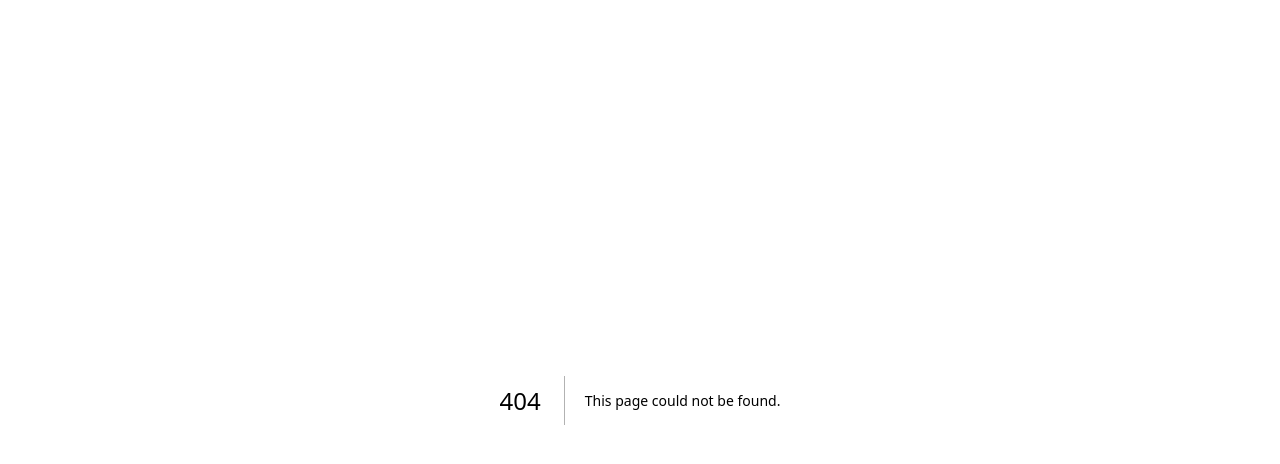
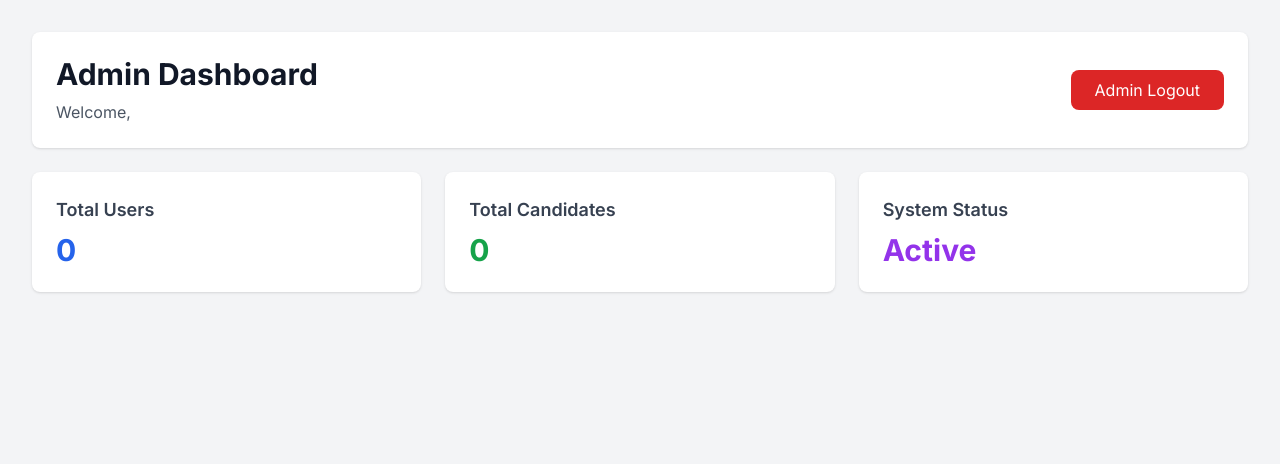
Before and after one commit to tison-io/AI-Driven-Hiring-Intelligence-Tool, a Next.js app in the folder frontend/: page /admin/dashboard in a window 1280 px wide. Before the commit this address had no page. Shown: the top 464 px of the page. Built offline with nearby package versions, Linux system fonts and the light colour scheme.

Commit message:
feat: implement admin dashboard and implement logout functionality
- created a page for admin dashboard
- login redirects to based on role to either Recruiter or Admin
  dashboard
- removed placeholder svg for successful registration popup
- add logout buttons that are functional

```diff
--- /dev/null
+++ b/frontend/src/app/admin/dashboard/page.tsx
@@ -0,0 +1,50 @@
+'use client';
+
+import { useAuth } from '@/contexts/AuthContext';
+import { useRouter } from 'next/navigation';
+
+export default function AdminDashboard() {
+  const { user, logout } = useAuth();
+  const router = useRouter();
+
+  const handleLogout = () => {
+    logout();
+    router.push('/auth/login');
+  };
+
+  return (
+    <div className="min-h-screen bg-gray-100 p-8">
+      <div className="max-w-7xl mx-auto">
+        <div className="bg-white rounded-lg shadow p-6 mb-6">
+          <div className="flex justify-between items-center">
+            <div>
+              <h1 className="text-3xl font-bold text-gray-900">Admin Dashboard</h1>
+              <p className="text-gray-600 mt-2">Welcome, {user?.email}</p>
+            </div>
+            <button
+              onClick={handleLogout}
+              className="px-6 py-2 bg-red-600 text-white rounded-lg hover:bg-red-700 transition-colors"
+            >
+              Admin Logout
+            </button>
+          </div>
+        </div>
+
+        <div className="grid grid-cols-1 md:grid-cols-3 gap-6">
+          <div className="bg-white rounded-lg shadow p-6">
+            <h3 className="text-lg font-semibold text-gray-700">Total Users</h3>
+            <p className="text-3xl font-bold text-blue-600 mt-2">0</p>
+          </div>
+          <div className="bg-white rounded-lg shadow p-6">
+            <h3 className="text-lg font-semibold text-gray-700">Total Candidates</h3>
+            <p className="text-3xl font-bold text-green-600 mt-2">0</p>
+          </div>
+          <div className="bg-white rounded-lg shadow p-6">
+            <h3 className="text-lg font-semibold text-gray-700">System Status</h3>
+            <p className="text-3xl font-bold text-purple-600 mt-2">Active</p>
+          </div>
+        </div>
+      </div>
+    </div>
+  );
+}
--- a/frontend/src/app/dashboard/page.tsx
+++ b/frontend/src/app/dashboard/page.tsx
@@ -1,11 +1,34 @@
+'use client';
+
 import ProtectedRoute from '@/components/auth/ProtectedRoute';
+import { useAuth } from '@/contexts/AuthContext';
+import { useRouter } from 'next/navigation';
 
 export default function DashboardPage() {
+  const { user, logout } = useAuth();
+  const router = useRouter();
+
+  const handleLogout = () => {
+    logout();
+    router.push('/auth/login');
+  };
+
   return (
     <ProtectedRoute>
       <div className="min-h-screen bg-gray-50 p-8">
         <div className="max-w-7xl mx-auto">
-          <h1 className="text-3xl font-bold text-gray-900 mb-8">Dashboard</h1>
+          <div className="flex justify-between items-center mb-8">
+            <div>
+              <h1 className="text-3xl font-bold text-gray-900">Dashboard</h1>
+              <p className="text-gray-600 mt-1">Welcome, {user?.email}</p>
+            </div>
+            <button
+              onClick={handleLogout}
+              className="px-6 py-2 bg-red-600 text-white rounded-lg hover:bg-red-700 transition-colors"
+            >
+              Recruiter Logout
+            </button>
+          </div>
 
           <div className="grid grid-cols-1 md:grid-cols-3 gap-6 mb-8">
             <div className="bg-white p-6 rounded-lg shadow">
--- a/frontend/src/components/auth/PublicRoute.tsx
+++ b/frontend/src/components/auth/PublicRoute.tsx
@@ -16,6 +16,8 @@ export default function PublicRoute({ children }: PublicRouteProps) {
     if (!loading && user) {
       if (!user.profileCompleted) {
         router.push('/complete-profile');
+      } else if (user.role === 'admin') {
+        router.push('/admin/dashboard');
       } else {
         router.push('/dashboard');
       }
--- a/frontend/src/components/forms/LoginForm.tsx
+++ b/frontend/src/components/forms/LoginForm.tsx
@@ -22,9 +22,16 @@ export default function LoginForm() {
 
   const onSubmit = async (data: LoginFormData) => {
     try {
-      await login(data.email, data.password);
+      const user = await login(data.email, data.password);
       toast.success('Login successful!');
-      router.push('/dashboard');
+
+      if (!user?.profileCompleted) {
+        router.push('/complete-profile');
+      } else if (user.role === 'admin') {
+        router.push('/admin/dashboard');
+      } else {
+        router.push('/dashboard');
+      }
     } catch (error) {
       toast.error('Login failed. Please try again.');
     }
--- a/frontend/src/components/ui/SuccessPopup.tsx
+++ b/frontend/src/components/ui/SuccessPopup.tsx
@@ -9,6 +9,7 @@ interface SuccessPopupProps {
   message?: string;
   buttonText?: string;
   redirectTo?: string;
+  imageSrc?: string;
 }
 
 export default function SuccessPopup({
@@ -17,7 +18,8 @@ export default function SuccessPopup({
   title = "Sign up Successful!",
   message = "Your account has been created.. Please wait a moment, we are preparing for you.",
   buttonText = "Go to Dashboard",
-  redirectTo = "/dashboard"
+  redirectTo = "/dashboard",
+  imageSrc = "/images/reg-success.png"
 }: SuccessPopupProps) {
   const router = useRouter();
 
@@ -31,10 +33,8 @@ export default function SuccessPopup({
   return (
     <div className="fixed inset-0 bg-black bg-opacity-50 backdrop-blur-sm flex items-center justify-center z-50">
       <div className="bg-white rounded-lg p-8 max-w-md w-full mx-4 text-center">
-        <div className="w-20 h-20 bg-green-100 rounded-full flex items-center justify-center mx-auto mb-6">
-          <svg className="w-10 h-10 text-green-500" fill="none" stroke="currentColor" viewBox="0 0 24 24">
-            <path strokeLinecap="round" strokeLinejoin="round" strokeWidth={2} d="M5 13l4 4L19 7" />
-          </svg>
+        <div className="w-20 h-20 mx-auto mb-6">
+          <img src={imageSrc} alt="Success" className="w-full h-full object-contain" />
         </div>
 
         <h2 className="text-2xl font-bold text-[#564287] mb-4">{title}</h2>
--- a/frontend/src/contexts/AuthContext.tsx
+++ b/frontend/src/contexts/AuthContext.tsx
@@ -8,7 +8,7 @@ interface AuthContextType {
   user: User | null;
   loading: boolean;
   error: string | null;
-  login: (email: string, password: string) => Promise<void>;
+  login: (email: string, password: string) => Promise<User | null>;
   register: (email: string, password: string) => Promise<void>;
   logout: () => void;
 }
@@ -52,10 +52,12 @@ export function AuthProvider({ children }: AuthProviderProps) {
       const userData = tokenStorage.parseUser(access_token);
       if (userData) {
         setUser(userData);
-        // Navigation will be handled by the component calling login
+        return userData;
       }
+      return null;
     } catch (err) {
       setError(err instanceof Error ? err.message : 'Login failed');
+      throw err;
     } finally {
       setLoading(false);
     }
```
Also changed, not shown: frontend/public/images/reg-success.png (added).
